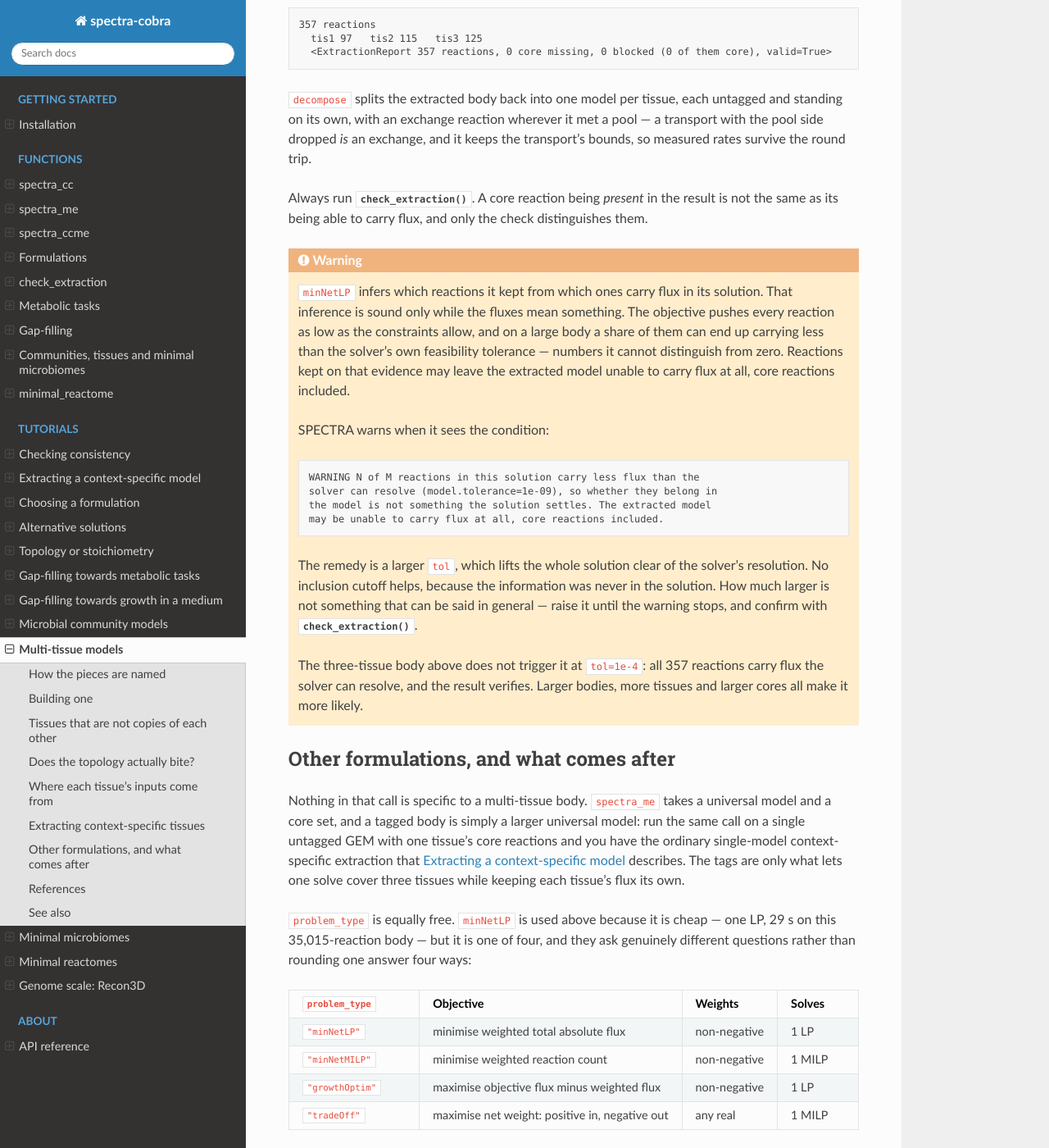
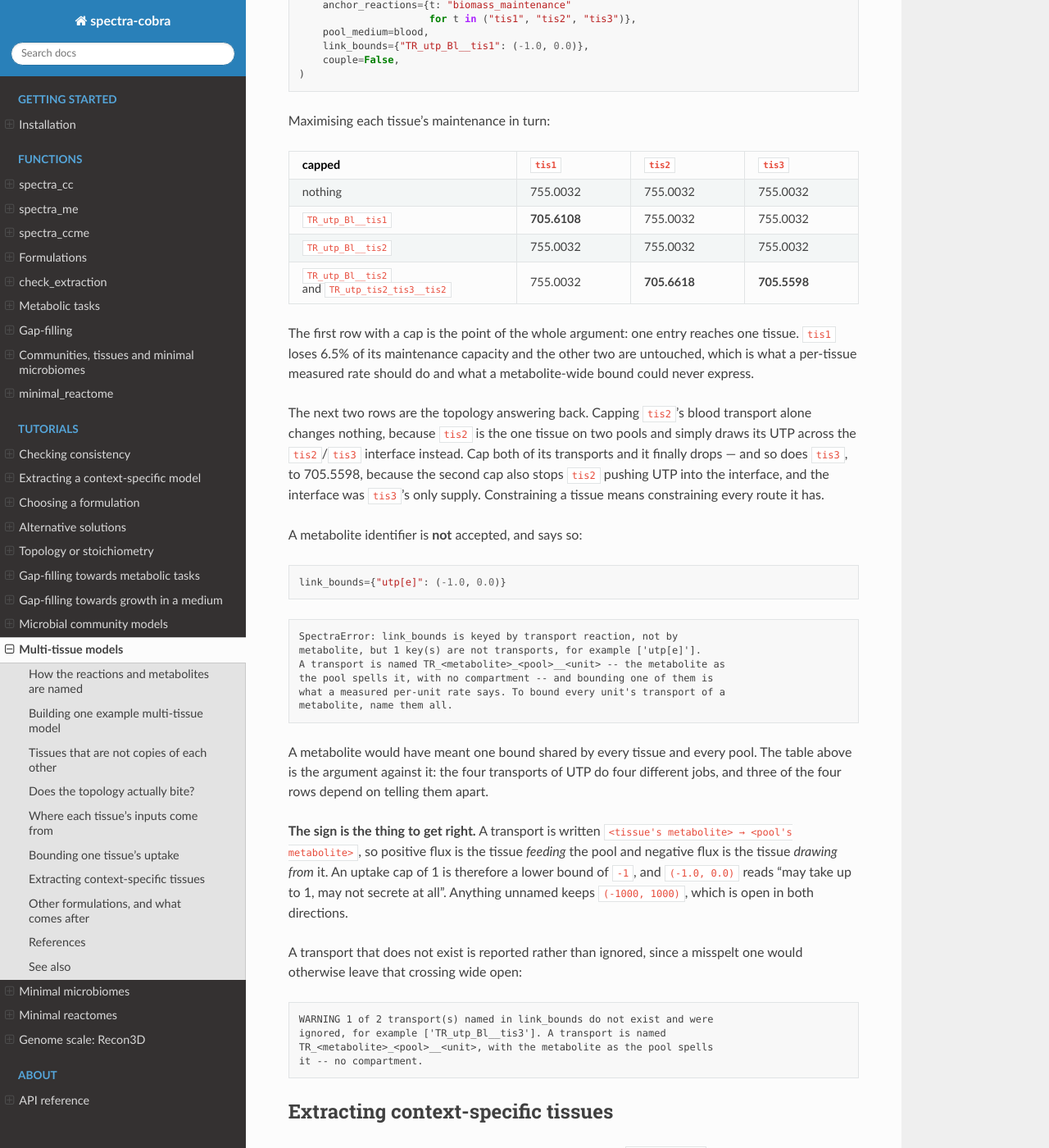
Before and after one commit to bisect-group/spectra-cobra, a Sphinx documentation site: the page built from docs/tutorials/multi_tissue.rst, in a window 1280 px wide and 1400 px high, scrolled down 6047 px. Shown: the whole window at 82% size. Built offline with Sphinx 7.4.7 and the Read the Docs theme 3.1.0, drawn with Linux system fonts in a browser that asks for light colours; some of the changed text lies outside the part shown.

Commit message:
Document link_bounds per transport, and tidy the multi-tissue opening
The multi-tissue page now says a multi-tissue model is one network per
tissue rather than several copies of one, since the builder takes a model
per tissue. Related wording: the page extracts a multi-tissue
context-specific model, the naming section says what it names, and the
build section says it is an example.

It also gains a section on link_bounds, which had been mentioned twice and
explained nowhere. UTP is what the example bounds, because with the blood
wide open Recon3D routes around almost everything else -- of 1,806
boundary reactions only nine cost the maintenance reaction anything, and
glucose and oxygen are not among them.

The table is the argument for keying by transport: capping tis1's blood
transport costs tis1 6.5% and leaves the others untouched, while capping
tis2's blood transport alone costs nothing at all, because tis2 is the one
tissue on two pools and draws across the interface instead. Capping both
of its transports drops tis2 and takes tis3 with it, the interface having
been tis3's only supply.

The community tutorial's tip said both pool_medium and link_bounds are
keyed by metabolite, which is no longer true of the second.

Co-Authored-By: Claude Opus 5 (1M context) <noreply@anthropic.com>

```diff
--- a/docs/tutorials/multi_tissue.rst
+++ b/docs/tutorials/multi_tissue.rst
@@ -1,20 +1,22 @@
 Multi-tissue models
 ===================
 
-A multi-tissue model is several copies of a metabolic network, one per
-tissue, joined by the places they exchange metabolites: blood, an interstitial
-space, the gut lumen. Each tissue keeps its own copy of every reaction and
-every metabolite, so the same reaction running in liver and in muscle is two
-separate reactions carrying separate flux. What connects them is a **pool** —
-a compartment several tissues can reach — and what distinguishes them is
-their bounds, which pools they reach, and which reactions they are required
-to keep.
+A multi-tissue model is one network per tissue, joined by the places they
+exchange metabolites: blood, an interstitial space, the gut lumen. The
+networks may be copies of a single reconstruction, which is the case if we
+are extracting multi-tissue context-specific models, or genuinely different
+models, one per tissue. Either way each tissue keeps its own copy of every
+reaction and every metabolite it has, so the same reaction running in liver
+and in muscle is two separate reactions carrying separate flux. What connects
+them is a **pool** — a compartment several tissues can reach — and what
+distinguishes them is their networks, their bounds, which pools they reach,
+and which reactions they are required to keep.
 
-This page builds one from Recon3D and extracts context-specific tissues from
-it. Nothing here assumes you have read anything else.
+This page builds one from Recon3D and extracts a multi-tissue
+context-specific model from it.
 
-How the pieces are named
-------------------------
+How the reactions and metabolites are named
+-------------------------------------------
 
 Everything a tissue owns is tagged with that tissue's name. A reaction
 ``PGI`` becomes ``PGI__tis1`` in the first tissue and ``PGI__tis2`` in the
@@ -114,8 +116,8 @@ nodes are ``glc_D[e]__tis1``, ``glc_D[e]__tis2``, ``glc_D[e]__tis3`` for the
 three tissue copies, ``glc_D_Bl`` and ``glc_D_tis2_tis3`` for the two pools,
 ``TR_glc_D_Bl__tis1`` for a transport, and ``EX_glc_D_Bl`` for the exchange.
 
-Building one
-------------
+Building one example multi-tissue model
+---------------------------------------
 
 Three tissues. ``tis1`` and ``tis2`` are perfused by blood; ``tis3`` only ever
 meets ``tis2``.
@@ -359,7 +359,8 @@ narrowing it is usually the first thing to do with real data.
 **The link bounds** are what each tissue may draw from a pool, from measured
 per-tissue uptake and secretion rates. ``link_bounds`` attaches them to the
 transports, which is why the builder makes one transport per tissue rather
-than letting tissues share.
+than letting tissues share. `Bounding one tissue's uptake`_ below works
+through it.
 
 **The anchor** is what each tissue must keep doing. Maintenance biomass, or
 ATP maintenance, or a demand reaction for a product the tissue is known to
@@ -380,6 +381,111 @@ the whole body.
    core comes from expression data as described above, and it is a great deal
    larger: a few hundred to a few thousand reactions per tissue rather than
    one. The extraction call does not change — only the contents of ``core``.
+
+Bounding one tissue's uptake
+----------------------------
+
+``link_bounds`` is how a measured rate reaches the model. It sets the bounds
+on the **transport** reactions, and it is keyed by transport:
+``TR_<metabolite>_<pool>__<tissue>``, with the metabolite as the pool spells
+it, so no compartment. One transport is one tissue's access to one metabolite
+in one pool, which is the statement a measurement actually makes.
+
+UTP is bounded below because it is what this body is most sensitive to. With
+the blood wide open Recon3D routes around almost every single metabolite —
+glucose and oxygen included — and of the 1,559 exchanges, blocking
+``utp[e]`` costs the maintenance reaction the most.
+
+.. code-block:: python
+
+   body = build_multi_tissue_model(
+       gem,
+       tissues=["tis1", "tis2", "tis3"],
+       pools={"Bl": ["tis1", "tis2"], "tis2_tis3": ["tis2", "tis3"]},
+       environment=["Bl"],
+       anchor_reactions={t: "biomass_maintenance"
+                         for t in ("tis1", "tis2", "tis3")},
+       pool_medium=blood,
+       link_bounds={"TR_utp_Bl__tis1": (-1.0, 0.0)},
+       couple=False,
+   )
+
+Maximising each tissue's maintenance in turn:
+
+.. list-table::
+   :header-rows: 1
+   :widths: 40 20 20 20
+
+   * - capped
+     - ``tis1``
+     - ``tis2``
+     - ``tis3``
+   * - nothing
+     - 755.0032
+     - 755.0032
+     - 755.0032
+   * - ``TR_utp_Bl__tis1``
+     - **705.6108**
+     - 755.0032
+     - 755.0032
+   * - ``TR_utp_Bl__tis2``
+     - 755.0032
+     - 755.0032
+     - 755.0032
+   * - ``TR_utp_Bl__tis2`` and ``TR_utp_tis2_tis3__tis2``
+     - 755.0032
+     - **705.6618**
+     - **705.5598**
+
+The first row with a cap is the point of the whole argument: one entry
+reaches one tissue. ``tis1`` loses 6.5% of its maintenance capacity and the
+other two are untouched, which is what a per-tissue measured rate should do
+and what a metabolite-wide bound could never express.
+
+The next two rows are the topology answering back. Capping ``tis2``'s blood
+transport alone changes nothing, because ``tis2`` is the one tissue on two
+pools and simply draws its UTP across the ``tis2``/``tis3`` interface
+instead. Cap both of its transports and it finally drops — and so does
+``tis3``, to 705.5598, because the second cap also stops ``tis2`` pushing
+UTP into the interface, and the interface was ``tis3``'s only supply.
+Constraining a tissue means constraining every route it has.
+
+A metabolite identifier is **not** accepted, and says so:
+
+.. code-block:: python
+
+   link_bounds={"utp[e]": (-1.0, 0.0)}
+
+.. code-block:: text
+
+   SpectraError: link_bounds is keyed by transport reaction, not by
+   metabolite, but 1 key(s) are not transports, for example ['utp[e]'].
+   A transport is named TR_<metabolite>_<pool>__<unit> -- the metabolite as
+   the pool spells it, with no compartment -- and bounding one of them is
+   what a measured per-unit rate says. To bound every unit's transport of a
+   metabolite, name them all.
+
+A metabolite would have meant one bound shared by every tissue and every
+pool. The table above is the argument against it: the four transports of
+UTP do four different jobs, and three of the four rows depend on telling
+them apart.
+
+**The sign is the thing to get right.** A transport is written
+``<tissue's metabolite> → <pool's metabolite>``, so positive flux is the
+tissue *feeding* the pool and negative flux is the tissue *drawing from* it.
+An uptake cap of 1 is therefore a lower bound of ``-1``, and ``(-1.0, 0.0)``
+reads "may take up to 1, may not secrete at all". Anything unnamed keeps
+``(-1000, 1000)``, which is open in both directions.
+
+A transport that does not exist is reported rather than ignored, since a
+misspelt one would otherwise leave that crossing wide open:
+
+.. code-block:: text
+
+   WARNING 1 of 2 transport(s) named in link_bounds do not exist and were
+   ignored, for example ['TR_utp_Bl__tis3']. A transport is named
+   TR_<metabolite>_<pool>__<unit>, with the metabolite as the pool spells
+   it -- no compartment.
 
 Extracting context-specific tissues
 -----------------------------------
```
Also changed, not shown: other parts of docs/tutorials/multi_tissue.rst (+1 -3 lines), docs/tutorials/community.rst (+11 -5 lines).
